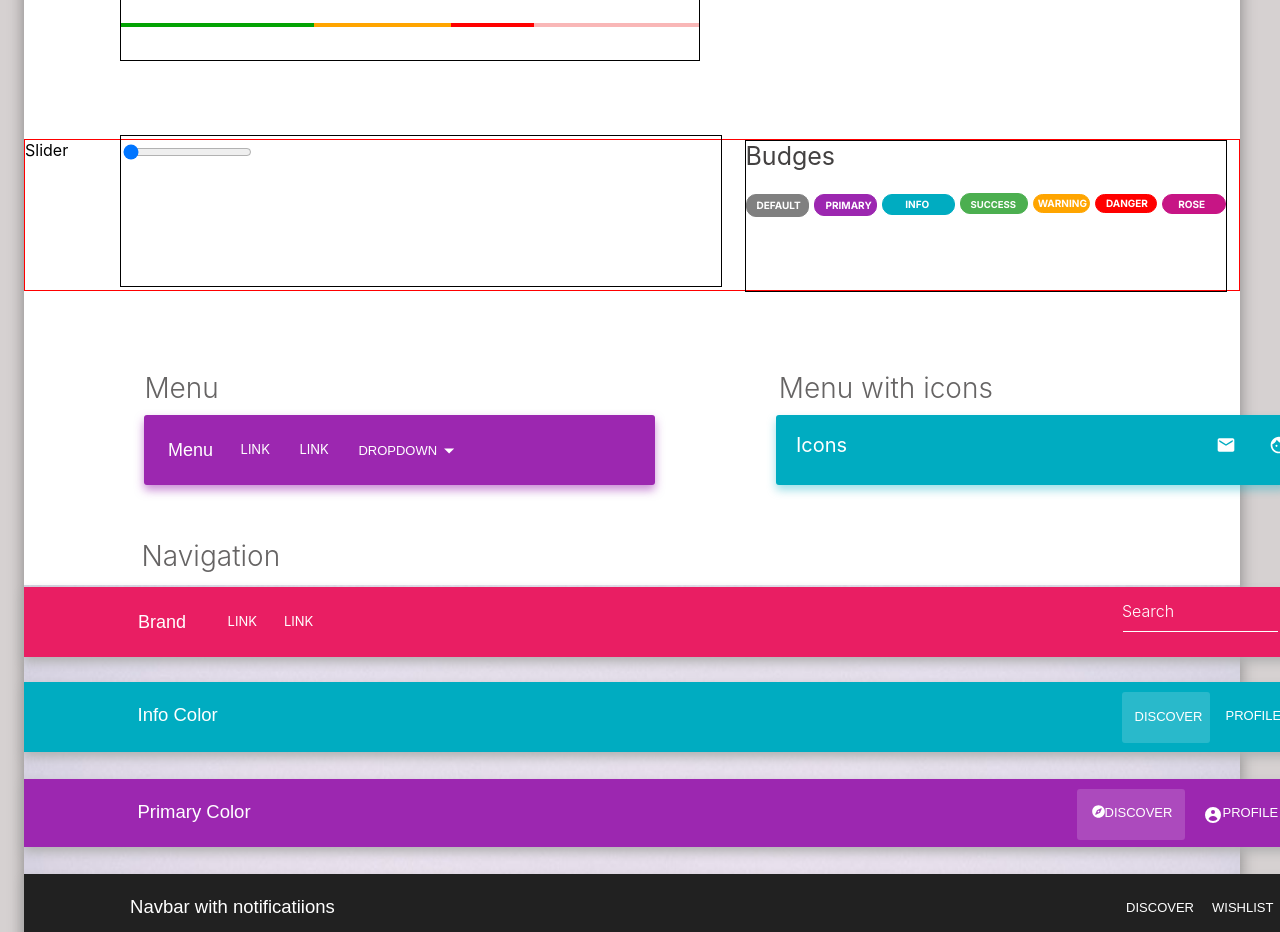
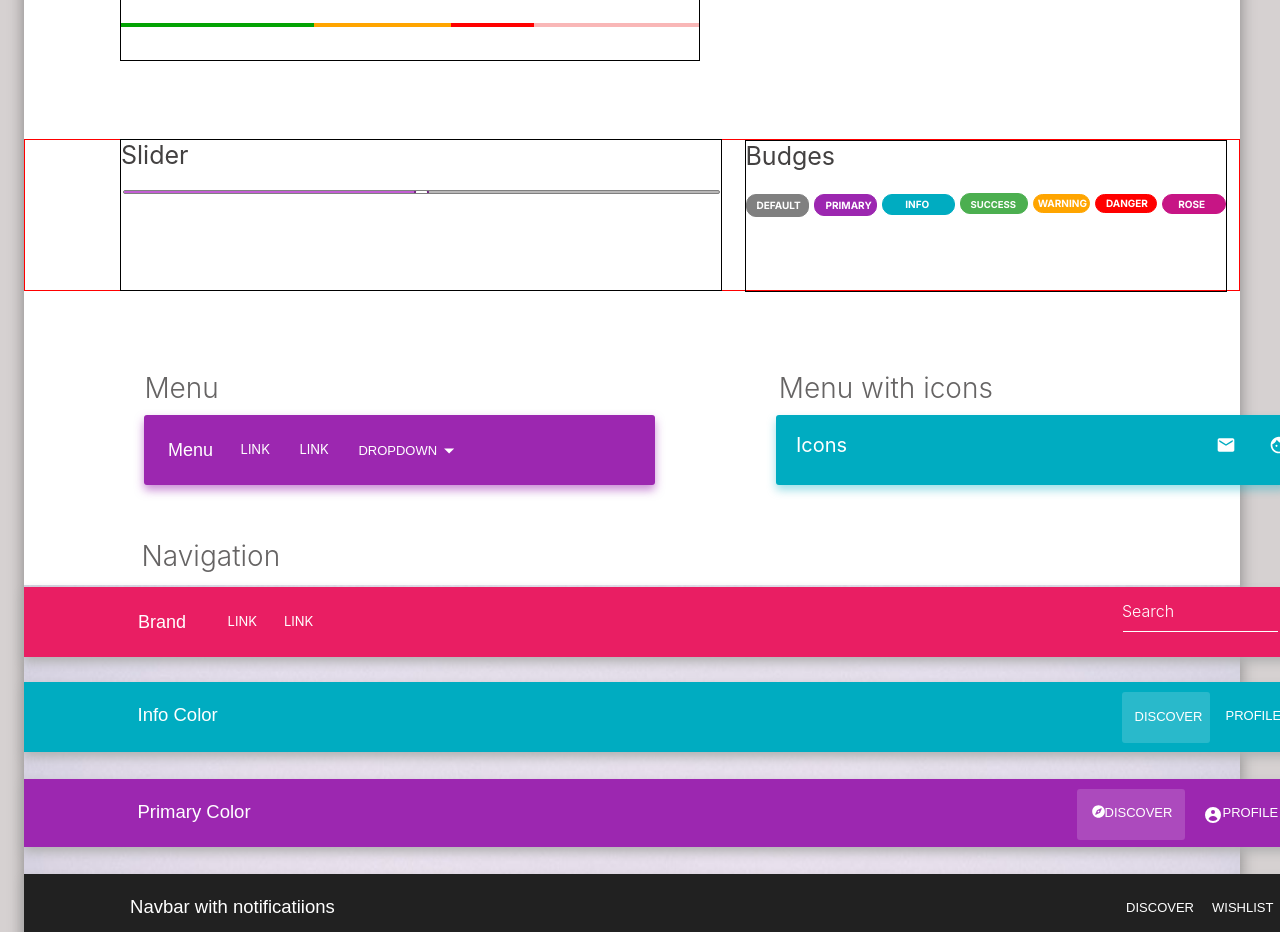
Before and after one commit to luckkalpna/nextjs_material-kit, a React (Create React App) app in the folder nextjs_material-kit/: page / in a window 1280 px wide. Shown: the part 1800-2732 px from the top of the page. Built offline with nearby package versions, Linux system fonts and the light colour scheme; a web font is replaced by a local one.

Commit message:
Add a range slider

```diff
--- a/nextjs_material-kit/src/App.css
+++ b/nextjs_material-kit/src/App.css
@@ -857,7 +857,7 @@ input:checked + .slidert:before {
 }
 
 .slidercontainer{
-  margin-top: -1em;
+  margin-top: -1px;
   margin-left: 3.8em;
   margin-right: .9em;
   height: 150px;
@@ -866,6 +866,29 @@ input:checked + .slidert:before {
   font-size: 25px;
   font-weight: 400;
   border: 1px solid black;
+}
+
+.slider{
+  width: 99.9%;
+  height: 5px;
+}
+.slider{
+  width: 99.2%;
+  height: 2px;
+  border: 1px solid grey;
+  border-radius: 2px;
+  appearance: none;
+  background-color: rgb(184, 183, 183);
+  overflow: hidden;
+}
+.slider::-webkit-slider-thumb{
+  appearance: none;
+  height: 15px;
+  width: 15px;
+  border: 2px solid #772785;
+  border-radius: 100%;
+  background-color: white;
+  box-shadow: -407px 0 0 400px #c35ed4;
 }
 
 /* ------------------ BUDGES ------------------ */
--- a/nextjs_material-kit/src/App.js
+++ b/nextjs_material-kit/src/App.js
@@ -279,18 +279,16 @@ function App() {
 
             <div className="pagination-container">Pagination</div>
           </div>
+
+          {/* ------------------------ Slider ---------------------------- */}
+
           <div className="slider-budges">
             <div className="box">
-              Slider
               <div className="slidercontainer">
-                <input
-                  type="range"
-                  min="1"
-                  max="100"
-                  value="1"
-                  id="myRange"
-                  className="slider"
-                />
+              Slider <br />
+              <form action="">
+              <input type="range" className="slider" min="0" max="100"/>
+              </form>
               </div>
             </div>
 
```
